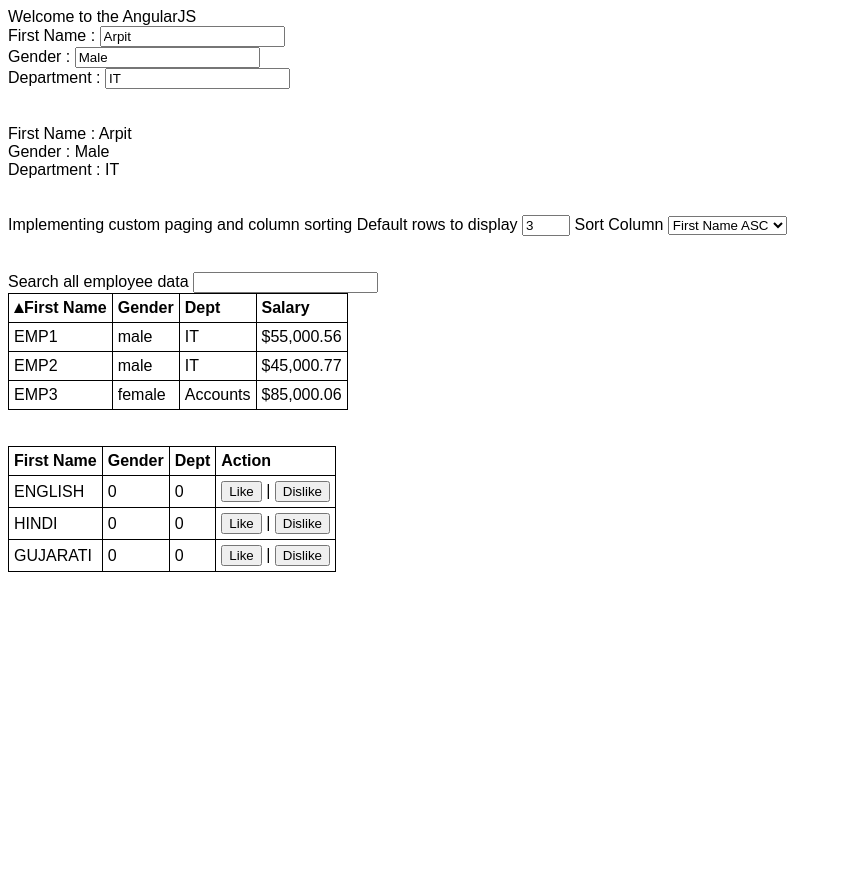
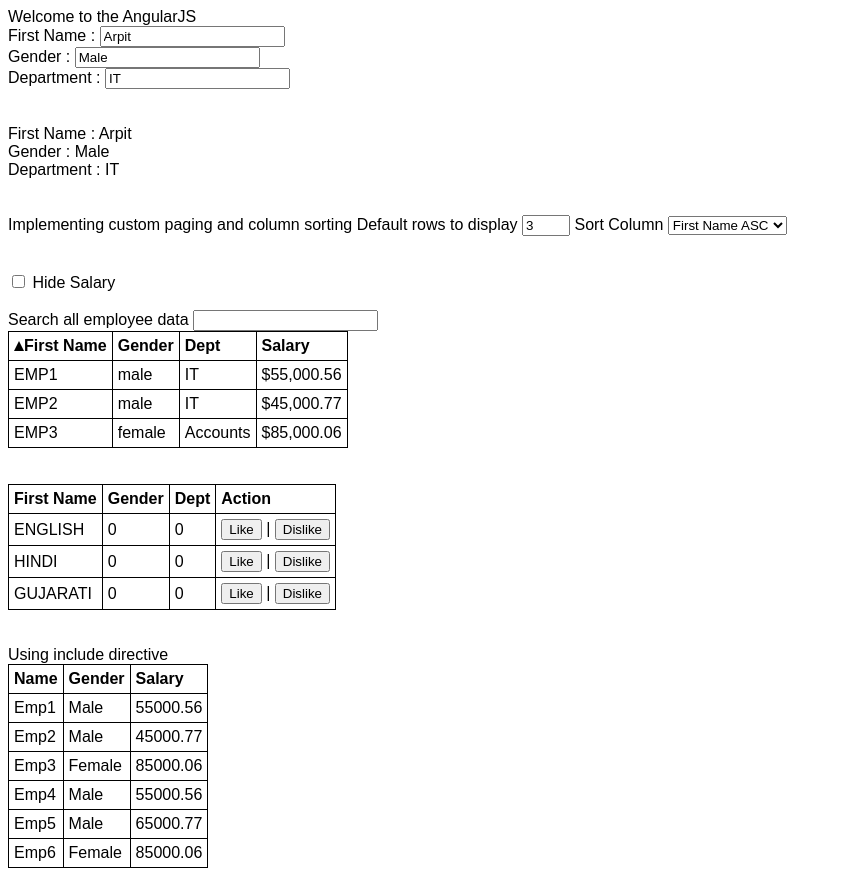
Before and after one commit to arpitsurti/LearningAngularJs, a plain HTML site: page LearningAngularJS/Home.html in a window 1280 px wide. Shown: the whole page, without its empty margins (0-842 px from the left). Before the commit the page ends 800 px from the top, so only its background shows below. Drawn offline with Linux system fonts and the light colour scheme.

Commit message:
Using ng-include, ng-hide and ng-show directive.

```diff
--- /dev/null
+++ b/LearningAngularJS/EmployeeTable.html
@@ -0,0 +1,16 @@
+<table >
+    <thead>
+        <tr>
+            <th>Name</th>
+            <th>Gender</th>
+            <th>Salary</th>
+        </tr>
+    </thead>
+    <tbody>
+        <tr ng-repeat="emp in employees">
+            <td>{{ emp.firstName }}</td>
+            <td>{{ emp.gender }}</td>
+            <td>{{ emp.salary }}</td>
+        </tr>
+    </tbody>
+</table>
--- a/LearningAngularJS/Home.html
+++ b/LearningAngularJS/Home.html
@@ -46,6 +46,10 @@
             <option value="-salary">Salary DESC</option>
         </select>
     </div>
+
+    <br />
+    <br />
+    <input type="checkbox" ng-model="hideSalary" /> Hide Salary
     <br />
     <br />
     <div>
@@ -58,7 +62,8 @@
                 <th ng-click="sortDate('firstName')"><div ng-class="sortClass('firstName')"></div>First Name</th>
                 <th ng-click="sortDate('gender')"><div ng-class="sortClass('gender')"></div>Gender</th>
                 <th ng-click="sortDate('department')"><div ng-class="sortClass('department')"></div>Dept</th>
-                <th ng-click="sortDate('salary')"><div ng-class="sortClass('salary')"></div>Salary</th>
+                <th ng-hide="hideSalary" ng-click="sortDate('salary')"><div ng-class="sortClass('salary')"></div>Salary</th>
+                <th ng-show="hideSalary">Salary</th>
             </tr>
         </thead>
         <tbody>
@@ -66,7 +71,8 @@
                 <td>{{ emp.firstName | uppercase}}</td>
                 <td>{{ emp.gender | lowercase }}</td>
                 <td>{{ emp.department }}</td>
-                <td>{{ emp.salary | currency }}</td>
+                <td ng-hide="hideSalary">{{ emp.salary | currency }}</td>
+                <td ng-show="hideSalary">#####</td>
             </tr>
         </tbody>
     </table>
@@ -90,5 +96,9 @@
             </tr>
         </tbody>
     </table>
+    <br />
+    <br />
+    Using include directive
+    <div ng-include="'EmployeeTable.html'"></div>
 </body>
 </html>
```
Also changed, not shown: LearningAngularJS/HtmlPage1.html (+1 -1 lines), 1 other file.
